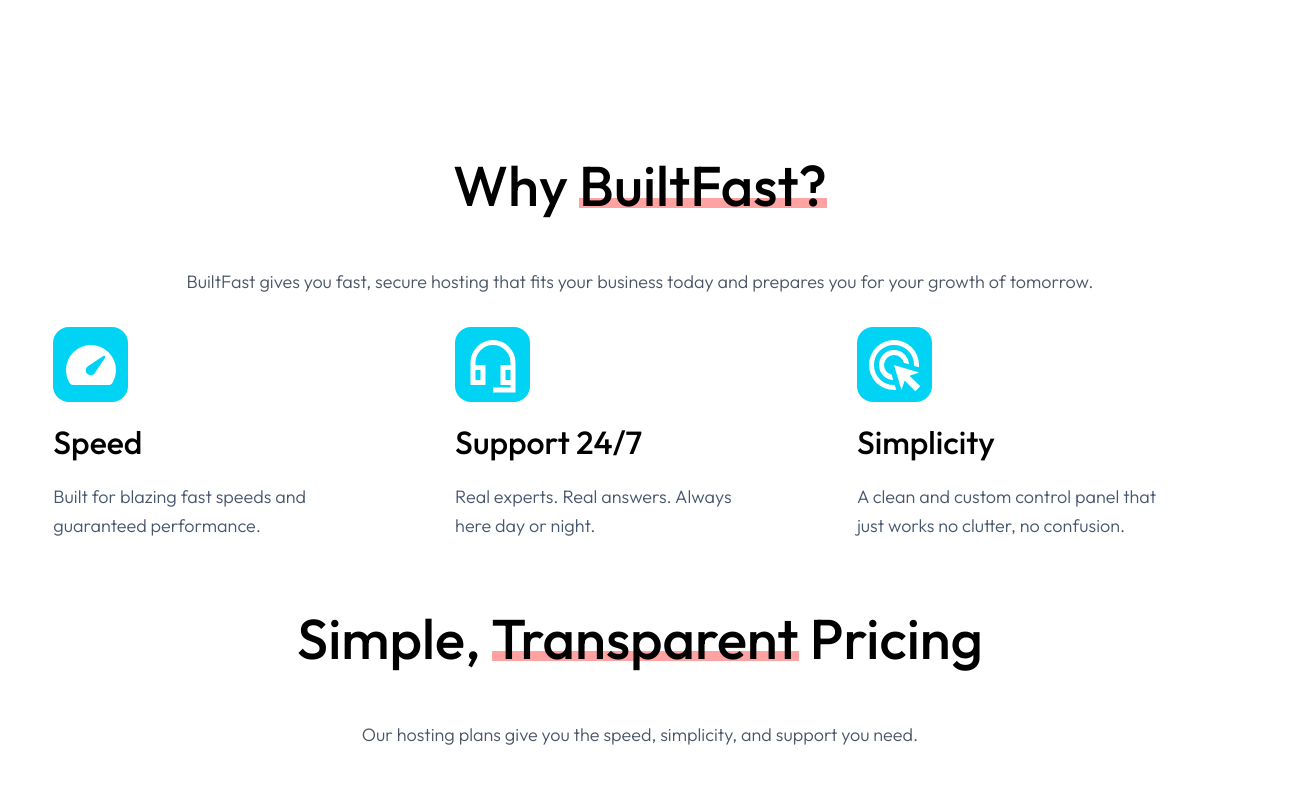
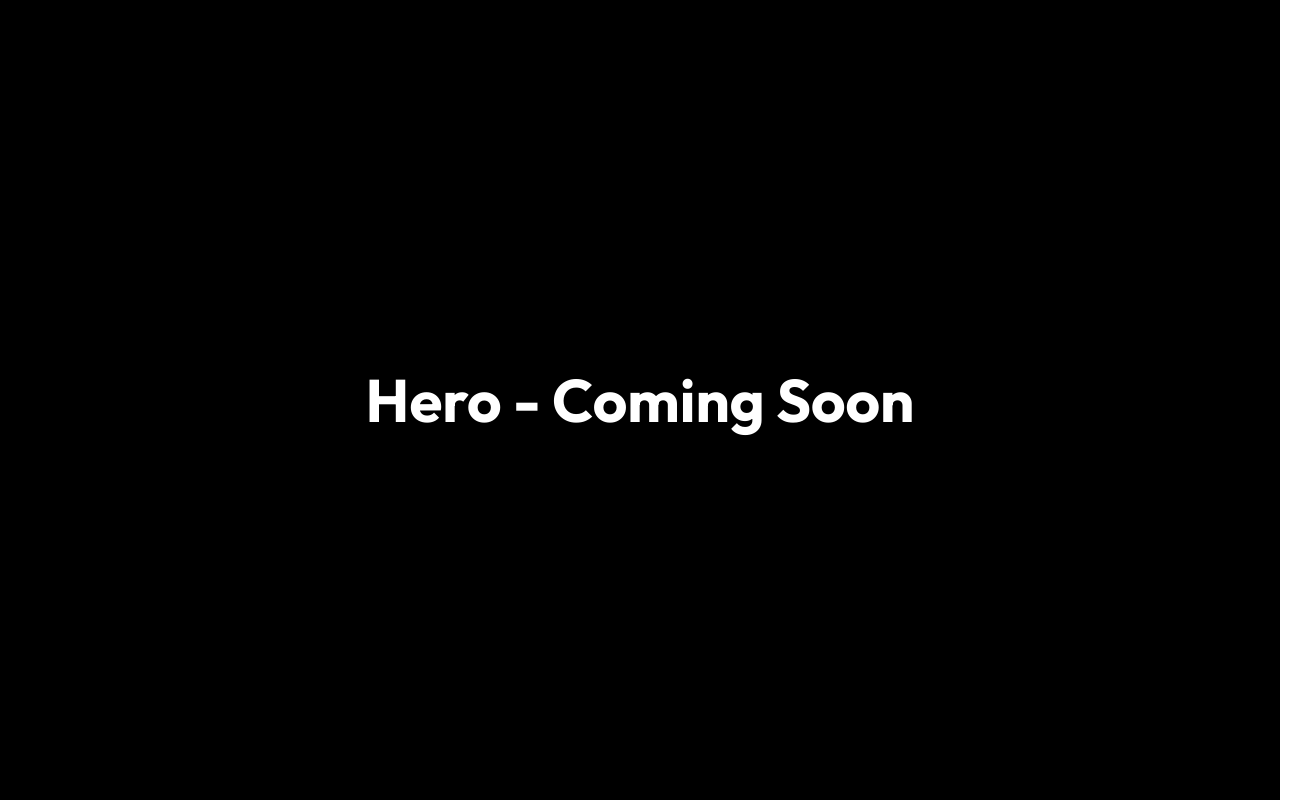
Before and after one commit to kycaron/builtfast-marketing-website, a Nuxt app: page / in a window 1280 px wide. Shown: the top 800 px of the page, 1316 px wide, since content can reach past the window. Built offline with nearby package versions, Linux system fonts and the light colour scheme.

Commit message:
-Add `AboutBuiltFirst` view and wrap page header, feature grid with app layout - Add Hero comming soon place holder page - Cleanup the `app.vue` page

```diff
--- a/app.vue
+++ b/app.vue
@@ -3,36 +3,15 @@
 import AppLayout from '@/layout/AppLayout.vue'
 import PageHeader from '@/components/PageHeader.vue'
 import Pricing from '@/views/home/Pricing.vue'
-import FeatureGrid from '@/views/FeatureGrid.vue'
+import Hero from '@/views/home/Hero.vue'
+import AbouteBuiltFast from '@/views/AboutBuiltFast.vue'
 
-const featuresList = [
-  {
-    icon: 'material-symbols:speed-rounded',
-    title: 'Speed',
-    description: 'Built for blazing fast speeds and guaranteed performance.',
-  },
-  {
-    icon: 'material-symbols:headset-mic-outline-sharp',
-    title: 'Support 24/7',
-    description: 'Real experts. Real answers. Always here \n day or night.',
-  },
-  {
-    icon: 'material-symbols:ads-click',
-    title: 'Simplicity',
-    description: 'A clean and custom control panel that just works \n no clutter, no confusion.',
-  },
-];
 </script>
 
 <template>
-  <AppLayout>
-    <template #default>
-    <PageHeader title="Why BuiltFast?" highlight="BuiltFast?"
-             subtitle="BuiltFast gives you fast, secure hosting that fits your business today and prepares you for your growth of tomorrow."/>
+  <Hero />
 
-    <FeatureGrid :features="featuresList" />
+  <AbouteBuiltFast />
 
-    <Pricing />
-  </template>
-  </AppLayout>
+  <Pricing />
 </template>
--- a/assets/css/main.css
+++ b/assets/css/main.css
@@ -4,3 +4,7 @@
 @theme {
     --font-sans: "Outfit";
 }
+
+:root {
+    --brand-secondary: 	hsl(185, 76%, 48%);
+  }
--- a/components/PageHeader.vue
+++ b/components/PageHeader.vue
@@ -34,14 +34,15 @@
   const colorMap = {
     red: 'bg-red-300',
     blue: 'bg-blue-300',
-    orange: 'bg-orange-300'
+    orange: 'bg-orange-300',
+    cyan: 'bg-cyan-300',
   };
   return colorMap[props.highlightColor] || colorMap.red;
 });
 </script>
 
 <template>
-  <div class="text-center my-8">
+  <div class="text-center mb-8">
     <h2 class="text-[56px] font-medium">
       <span v-if="!highlight">{{ title }}</span>
       <template v-else>
--- a/layout/AppLayout.vue
+++ b/layout/AppLayout.vue
@@ -1,5 +1,5 @@
 <template>
-    <div class="container mx-auto flex w-11/12 flex-col space-y-6 lg:w-11/12 lg:py-28">
+    <div class="container mx-auto flex w-11/12 flex-col space-y-6 lg:w-11/12 lg:py-32">
       <slot/>
     </div>
   </template>
--- /dev/null
+++ b/views/AboutBuiltFast.vue
@@ -0,0 +1,33 @@
+<script setup>
+import AppLayout from '@/layout/AppLayout.vue';
+import PageHeader from '@/components/PageHeader.vue';
+import FeatureGrid from '@/views/FeatureGrid.vue';
+
+const featuresList = [
+  {
+    icon: 'material-symbols:speed-rounded',
+    title: 'Speed',
+    description: 'Built for blazing fast speeds and guaranteed performance.',
+  },
+  {
+    icon: 'material-symbols:headset-mic-outline-sharp',
+    title: 'Support 24/7',
+    description: 'Real experts. Real answers. Always here \n day or night.',
+  },
+  {
+    icon: 'material-symbols:ads-click',
+    title: 'Simplicity',
+    description: 'A clean and custom control panel that just works \n no clutter, no confusion.',
+  },
+];
+</script>
+<template>
+    <AppLayout>
+        <template #default>
+            <PageHeader title="Why BuiltFast?" highlight="BuiltFast?"
+              subtitle="BuiltFast gives you fast, secure hosting that fits your business today and prepares you for your growth of tomorrow."/>
+
+      <FeatureGrid :features="featuresList" />
+        </template>
+    </AppLayout>
+</template>
--- /dev/null
+++ b/views/home/Hero.vue
@@ -0,0 +1,5 @@
+<template>
+    <div class="flex justify-center items-center text-5xl min-h-screen min-w-full text-center bg-black text-white">
+        <span class="text-6xl font-bold">Hero - Coming Soon</span>
+    </div>
+</template>
--- a/views/home/Pricing.vue
+++ b/views/home/Pricing.vue
@@ -1,12 +1,15 @@
 <template>
+    <AppLayout>
+        <template #default>
             <PageHeader
             title="Simple, Transparent Pricing"
             highlight="Transparent"
+            highlightColor="cyan"
             subtitle="Our hosting plans give you the speed, simplicity, and support you need."/>
             <div>
                 <section class="py-16">
                     <!-- Card Layout -->
-            <div class="grid grid-cols-1 md:grid-cols-2 lg:grid-cols-3 gap-6">
+                    <div class="flex flex-col lg:flex-row lg:space-x-6 space-y-6 lg:space-y-0 justify-center items-center lg:items-start">
 
                         <!-- 1. Web Hosting Card -->
                         <PricingCard
@@ -119,3 +122,5 @@
                 </section>
             </div>
         </template>
+    </AppLayout>
+</template>
```
Lines whose indentation alone changed are shown as unchanged.
